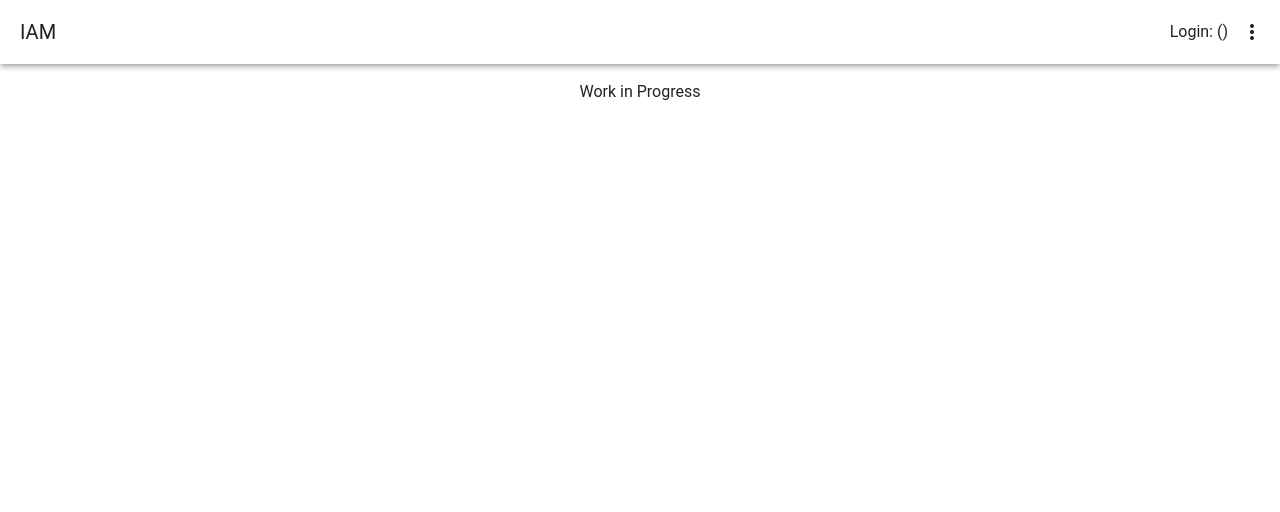
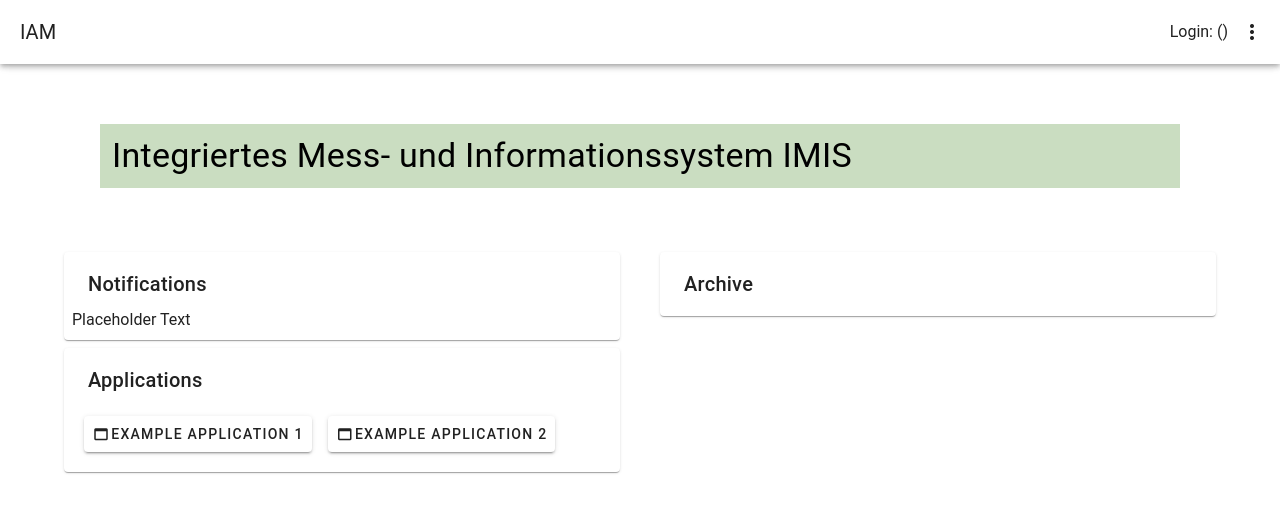
Before and after one commit to OpenBfS/imis-iam, a Vue app in the folder client/: page /#/ in a window 1280 px wide. Shown: the top 512 px of the page. Built offline with nearby package versions, Linux system fonts and the light colour scheme; no server answers.

Commit message:
Add placeholder components to client landing page
* Adds three placeholder components to the landing page
* Adds iam vuetify theme

```diff
--- /dev/null
+++ b/client/src/components/ApplicationComponent.vue
@@ -0,0 +1,34 @@
+<template>
+  <v-card class="ma-2 pa-2">
+    <v-card-title>Applications</v-card-title>
+    <v-container>
+      <v-row>
+        <v-btn @click="openInTab(urls.exampleapp1)" class="ma-2 pa-2">
+          <v-icon>mdi-application</v-icon>
+          Example Application 1
+        </v-btn>
+        <v-btn @click="openInTab(urls.exampleapp2)" class="ma-2 pa-2">
+          <v-icon>mdi-application</v-icon>
+          Example Application 2
+        </v-btn>
+      </v-row>
+    </v-container>
+  </v-card>
+</template>
+<script>
+export default {
+  setup() {
+    const openInTab = (url) => {
+      window.open(url, "_blank").focus();
+    };
+    const urls = {
+      exampleapp1: "https://exampleapp1.test",
+      exampleapp2: "https://exampleapp2.test",
+    };
+    return {
+      urls,
+      openInTab,
+    };
+  },
+};
+</script>
--- /dev/null
+++ b/client/src/components/ArchiveComponent.vue
@@ -0,0 +1,10 @@
+<template>
+  <v-card class="ma-2 pa-2">
+    <v-card-title>Archive</v-card-title>
+  </v-card>
+</template>
+<script>
+export default {
+  setup() {},
+};
+</script>
--- a/client/src/components/Main.vue
+++ b/client/src/components/Main.vue
@@ -1,7 +1,9 @@
 <template>
   <v-container>
-    <v-row class="text-center">
-      <v-col cols="12">Work in Progress</v-col>
+    <v-row class="bg-secondary">
+      <v-col cols="12" class="text-h4">
+        Integriertes Mess- und Informationssystem IMIS
+      </v-col>
     </v-row>
   </v-container>
 </template>
--- /dev/null
+++ b/client/src/components/NotificationComponent.vue
@@ -0,0 +1,11 @@
+<template>
+  <v-card class="ma-2 pa-2">
+    <v-card-title>Notifications</v-card-title>
+    <div>Placeholder Text</div>
+  </v-card>
+</template>
+<script>
+export default {
+  setup() {},
+};
+</script>
--- a/client/src/components/ProfileComponent.vue
+++ b/client/src/components/ProfileComponent.vue
@@ -1,56 +1,81 @@
 <template>
-  <v-form>
+  <v-form ref="form" v-model="valid" lazy-validation>
     <v-container>
-      <v-text-field v-model="userData.username" label="Username" readonly>
+      <v-col>
+        <v-text-field
+          v-model="userData.username"
+          label="Username"
+          variant="plain"
+          readonly
+        >
         </v-text-field>
         <v-text-field
           v-model="userData.firstName"
           label="First name"
+          variant="underlined"
+          :rules="nameRules"
           required
         ></v-text-field>
         <v-text-field
           v-model="userData.lastName"
           label="Last name"
+          variant="underlined"
+          :rules="nameRules"
           required
         ></v-text-field>
         <v-text-field
           v-model="userData.email"
           label="Email"
+          variant="underlined"
+          :rules="emailRules"
           required
         ></v-text-field>
         <v-container>
           <v-row>
-          <v-btn @click="save">Save</v-btn>
-          <v-btn @click="reset">Reset</v-btn>
+            <v-btn @click="save" class="ma-2 pa-2">Save</v-btn>
+            <v-btn @click="reset" class="ma-2 pa-2">Reset</v-btn>
           </v-row>
         </v-container>
+      </v-col>
     </v-container>
   </v-form>
 </template>
+
 <script>
 import { computed, onMounted } from "vue";
-import { useStore } from "vuex";
+import profileStore from "../store";
 export default {
   setup() {
-    const store = useStore();
+    //Validation rules
+    const nameRules = [(v) => !!v || "Name is required"];
+    const emailRules = [(v) => !!v || "Email is required"];
+    const valid = true;
+
+    //Form data
     const userData = computed(() => {
-      return store.state.profile.userData;
+      return profileStore.state.profile.userData;
     });
     onMounted(() => {
-      store.dispatch("profile/loadProfile");
+      profileStore.dispatch("profile/loadProfile");
     });
+
+    //Functions
+    const save = () => {
+      if (valid == true) {
+        profileStore.dispatch("profile/storeProfile");
+      }
+    };
+    const reset = () => {
+      profileStore.dispatch("profile/loadProfile");
+    };
     return {
+      emailRules,
+      nameRules,
       userData,
-      store,
+      valid,
+      save,
+      reset,
     };
-  },
-  methods: {
-    save() {
-      this.store.dispatch("profile/storeProfile");
-    },
-    reset() {
-      this.store.dispatch("profile/loadProfile");
-    },
   },
 };
 </script>
--- a/client/src/lib/http.js
+++ b/client/src/lib/http.js
@@ -4,4 +4,8 @@ const HTTP = axios.create({
   baseURL: "/backend/realms/imis3",
 });
 
-export { HTTP };
+const ShibHTTP = axios.create({
+  baseURL: "/",
+});
+
+export { HTTP, ShibHTTP };
--- a/client/src/plugins/vuetify.js
+++ b/client/src/plugins/vuetify.js
@@ -5,5 +5,29 @@ import "vuetify/styles";
 // Vuetify
 import { createVuetify } from "vuetify";
 
-export default createVuetify();
-// https://vuetifyjs.com/en/introduction/why-vuetify/#feature-guides
+const iamLight = {
+  dark: false,
+  colors: {
+    background: "#FFFFFF",
+    surface: "#ffffff",
+    primary: "#6200EE",
+    "primary-darken-1": "#3700B3",
+    secondary: "#caddc1",
+    "secondary-darken-1": "#018786",
+    accent: "#5b8445",
+    anchor: "#8c9eff",
+    error: "#B00020",
+    info: "#2196F3",
+    success: "#4CAF50",
+    warning: "#FB8C00",
+  },
+};
+
+export default createVuetify({
+  theme: {
+    defaultTheme: "iamLight",
+    themes: {
+      iamLight,
+    },
+  },
+});
--- a/client/src/store/profile.js
+++ b/client/src/store/profile.js
@@ -12,11 +12,12 @@ export const profile = {
   actions: {
     loadProfile({ commit }) {
       HTTP.get("/iamuser/profile").then((response) => {
-        commit("setUserData", response.data);
+        if (response.status == 200) {
+          commit("setUserData", response.data);
+        }
       });
     },
     storeProfile(context) {
-      console.log(context.state.userData);
       HTTP.put("/iamuser/profile", context.state.userData);
     },
   },
--- a/client/src/views/HomeView.vue
+++ b/client/src/views/HomeView.vue
@@ -1,5 +1,18 @@
 <template>
-  <Main />
+  <v-container>
+    <v-row class="ma-5 pa-5">
+      <Main />
+    </v-row>
+    <v-row justify="space-between">
+      <v-col>
+        <Notifications />
+        <Applications />
+      </v-col>
+      <v-col>
+        <Archive />
+      </v-col>
+    </v-row>
+  </v-container>
 </template>
 
 <script>
@@ -7,12 +20,17 @@ import { defineComponent } from "vue";
 
 // Components
 import Main from "../components/Main.vue";
-
+import Applications from "../components/ApplicationComponent.vue";
+import Archive from "../components/ArchiveComponent.vue";
+import Notifications from "../components/NotificationComponent.vue";
 export default defineComponent({
   name: "HomeView",
 
   components: {
     Main,
+    Applications,
+    Archive,
+    Notifications,
   },
 });
 </script>
```
Also changed, not shown: 1 other file (tests, documents, lock files or other folders). Lines whose indentation alone changed are shown as unchanged.
